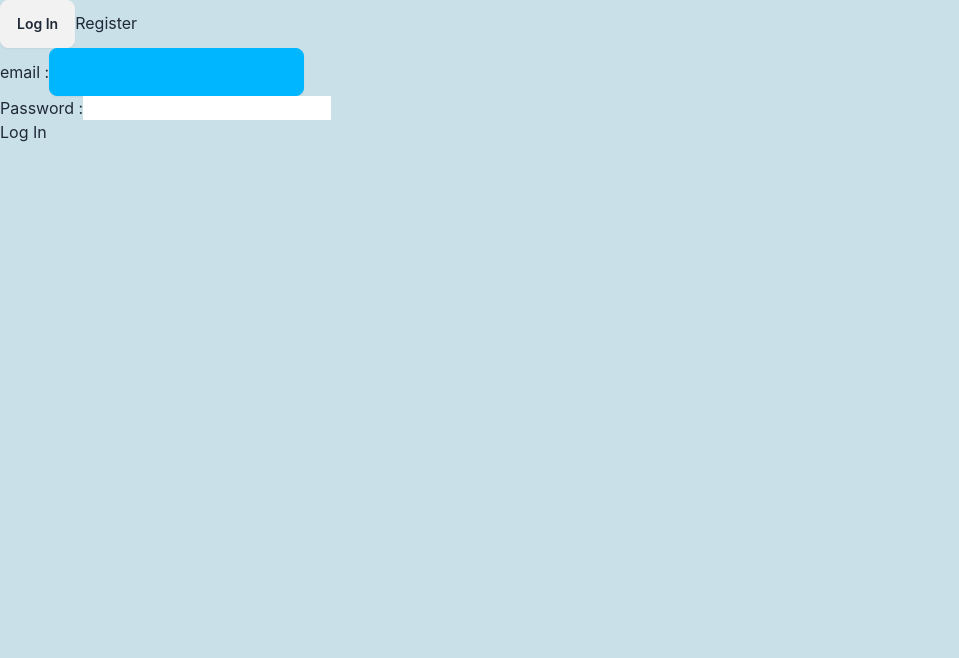
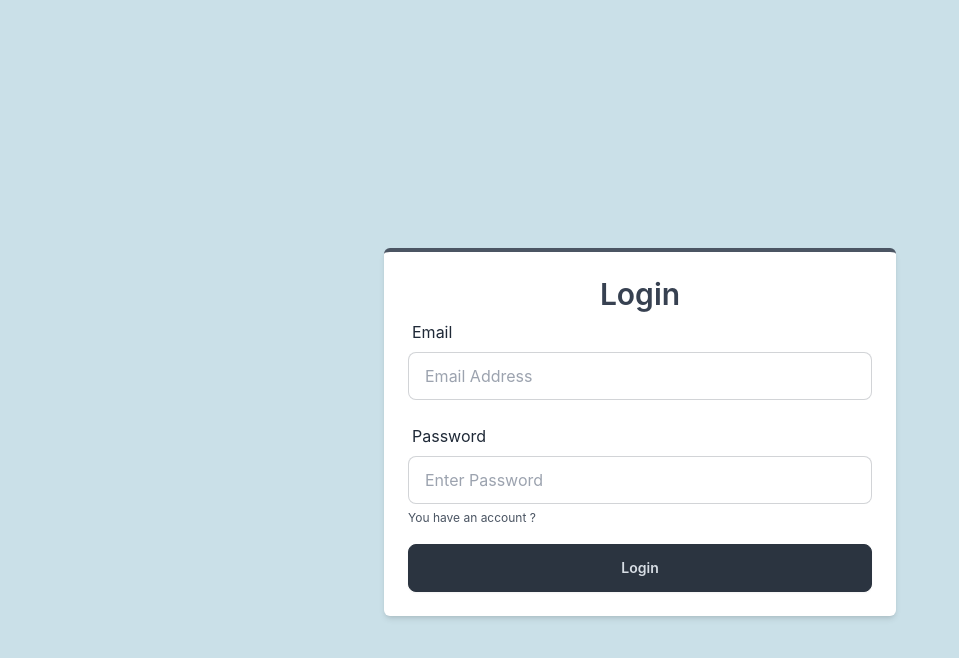
Before and after one commit to ICanFlyEfrei/ICanFlyFrontML, a React (Vite) app: page /login in a window 1280 px wide. Shown: the top 658 px of the page, without its empty margins (0-959 px from the left). Built offline with nearby package versions, Linux system fonts and the light colour scheme.

Commit message:
Login design

```diff
--- a/src/pages/Login/LoginPage.tsx
+++ b/src/pages/Login/LoginPage.tsx
@@ -1,17 +1,10 @@
 import { useState } from "react"
 
 export const LoginPage = () => {
-    const [selectLogin, setSelectLogin] = useState<boolean>(false)
-    const [selectRegister, setSelectRegister] = useState<boolean>(false)
+    const[registerForm, setRegisterForm] = useState(false)
 
-    function handleLoginChoose() {
-        setSelectRegister(false)
-        setSelectLogin(true)
-    }
-
-    function handleRegisterChoose() {
-        setSelectLogin(false)
-        setSelectRegister(true)
+    function handleClick() {
+        setRegisterForm(!registerForm)
     }
 
     function handleSubmit() {
@@ -20,20 +13,37 @@ export const LoginPage = () => {
 
     return (
         <>
+            <div className="flex justify-center mt-8">
+                {/* <button className="btn" onClick={handleLoginChoose}>Log In</button>
+                <button className="btn ml-4" onClick={handleRegisterChoose}>Register</button> */}
+            </div>
 
-            <button className="btn" onClick={handleLoginChoose}>Log In</button>
-            <button onClick={handleRegisterChoose}>Register</button>
-
-            <form onSubmit={handleSubmit}>
-                <div>
-                    <label>email :</label>
-                    <input type="text" name="username" className="btn btn-info" required/>
+            <form onSubmit={handleSubmit} className="flex flex-col items-center">
+                <div className="relative flex flex-col items-center justify-center h-screen overflow-hidden w-full">
+                    <div className="w-full p-6 bg-white border-t-4 border-gray-600 rounded-md shadow-md border-top lg:max-w-lg">
+                        <h1 className="text-3xl font-semibold text-center text-gray-700">
+                            { registerForm ? "Register" : "Login" }
+                        </h1>
+                        <form className="space-y-4">
+                            <div>
+                                <label className="label">
+                                    <span className="text-base label-text">Email</span>
+                                </label>
+                                <input type="text" placeholder="Email Address" className="w-full input input-bordered" />
+                            </div>
+                            <div>
+                                <label className="label">
+                                    <span className="text-base label-text">Password</span>
+                                </label>
+                                <input type="password" placeholder="Enter Password" className="w-full input input-bordered" />
+                            </div>
+                            <a href="#" className="text-xs text-gray-600 hover:underline hover:text-blue-600" onClick={handleClick}>{ registerForm ? "Create an accout ?" : "You have an account ?"}</a>
+                            <div>
+                                <button className="btn btn-block btn-neutral">Login</button>
+                            </div>
+                        </form>
+                    </div>
                 </div>
-                <div>
-                    <label>Password :</label>
-                    <input type="password" name="password" required/>
-                </div>
-                <button type="submit">Log In</button>
             </form>
         </>
     )
```
